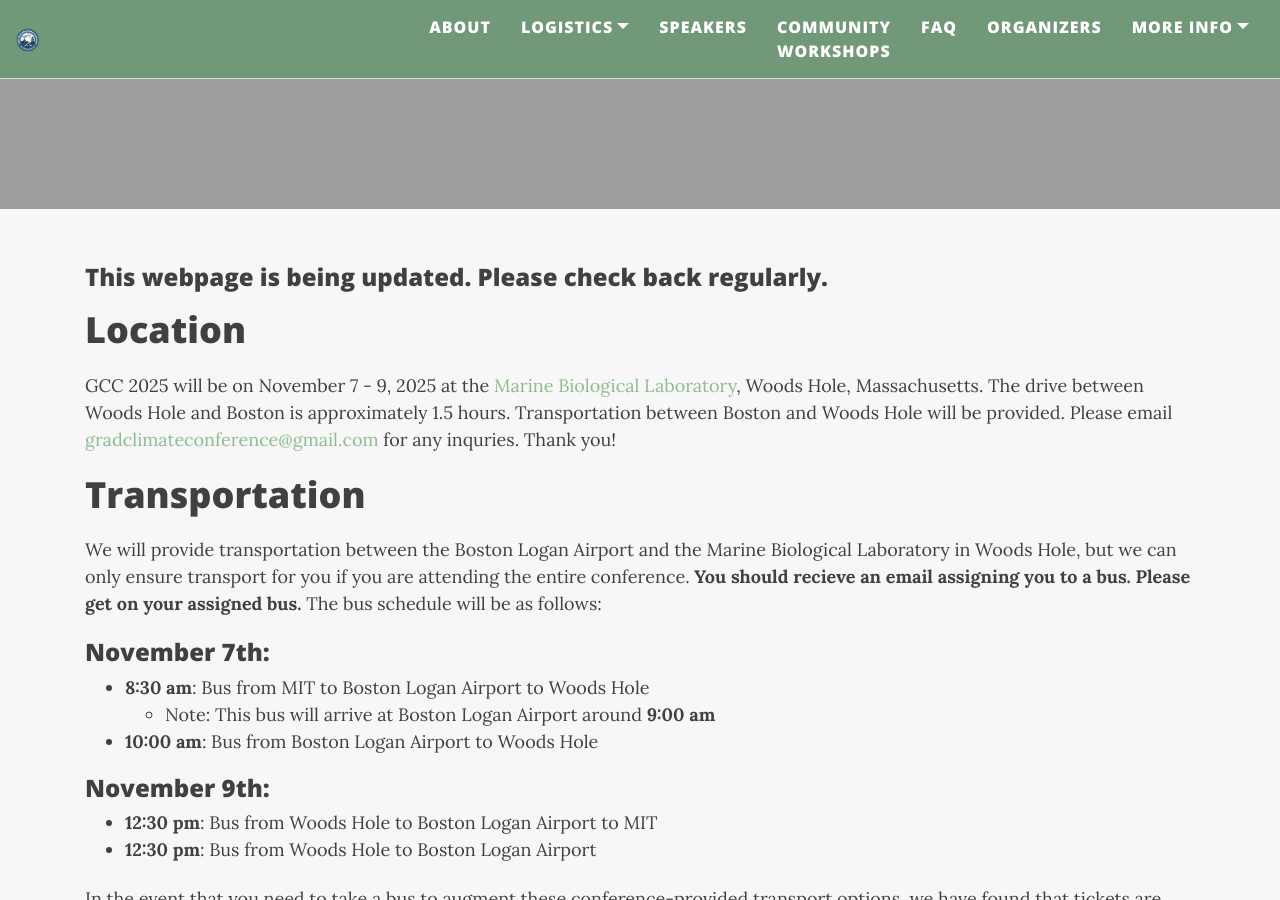
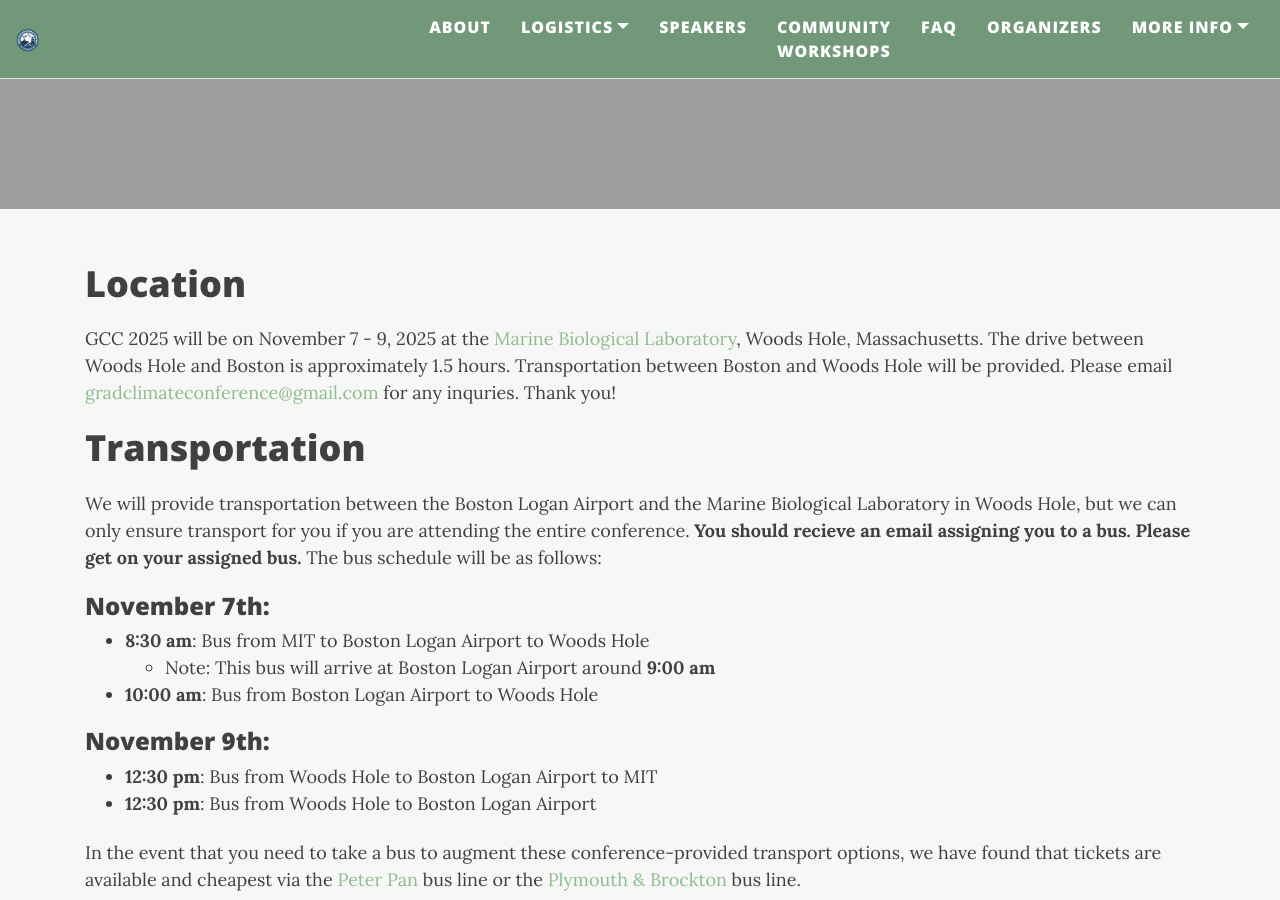
Before and after one commit to graduateclimateconference/graduateclimateconference.github.io, a Jekyll site: the page built from logistics.md, in a window 1280 px wide and 900 px high, scrolled down 336 px. Built offline with Jekyll 4.4.1, drawn with Linux system fonts in a browser that asks for light colours; nearby versions of some CDN libraries.

Commit message:
Update logistics.md

```diff
--- a/logistics.md
+++ b/logistics.md
@@ -4,8 +4,6 @@ title: Logistics
 subtitle: What you need to know about the GCC
 cover-img: "/assets/img/WoodsHole3.jpeg"
 ---
-
-### This webpage is being updated. Please check back regularly.
 
 # Location
 
```
